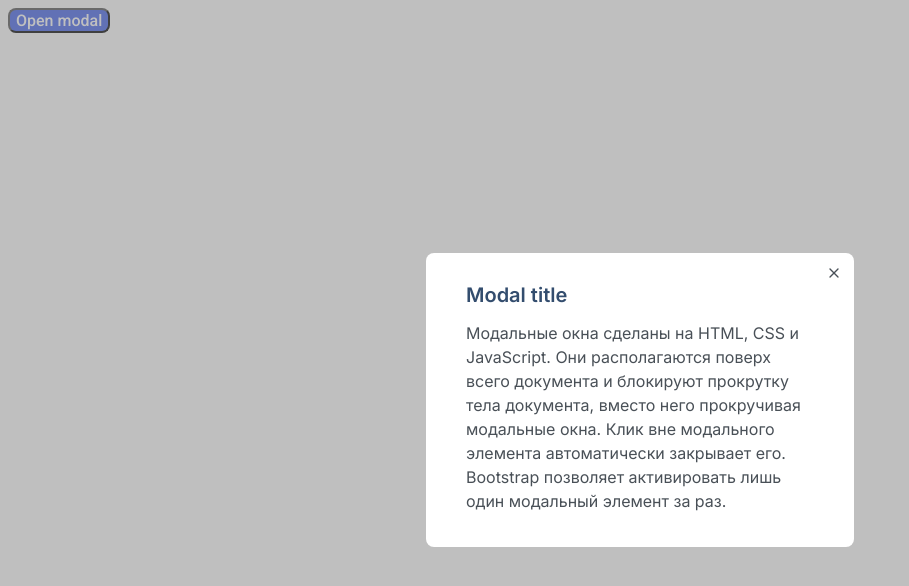
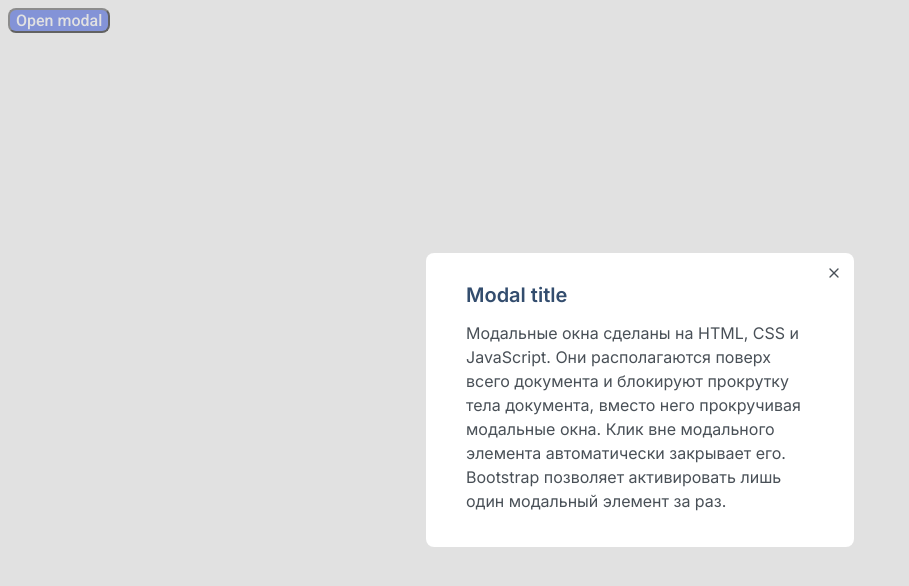
Before and after one commit to js-tasks-ru/htmlcss-20240216_alexandralexv, a website: page 05-lection3/02-modal/index.html in a window 1280 px wide. Both pictures are taken after a click on the button "Open modal". Shown: the whole page, without its empty margins (0-909 px from the left). Drawn offline with Linux system fonts and the light colour scheme.

Commit message:
Corrected

```diff
--- a/05-lection3/02-modal/index.html
+++ b/05-lection3/02-modal/index.html
@@ -9,7 +9,7 @@
     <body>
         <button id="modal-open" class="modal__button">Open modal</button>
         <div id="modal" class="modal">
-            <div class="modal__opacity"></div>
+            <!-- <div class="modal__opacity"></div> -->
             <div class="modal__window">
                 <div class="modal__flex">
                         <h2 class="modal__title">Modal title</h2>
--- a/05-lection3/02-modal/index.js
+++ b/05-lection3/02-modal/index.js
@@ -8,7 +8,7 @@
     }
 
     modalOpen.addEventListener('click', () => {
-        modal.style.display = 'block';
+        modal.style.display = 'flex';
         document.body.overflow = 'hidden';
     });
 
--- a/05-lection3/02-modal/modal.css
+++ b/05-lection3/02-modal/modal.css
@@ -20,8 +20,12 @@
     display: none;
     width: 100vw;
     height: 100vh;
+    background-color: rgba(196 196 196 / 0.5);
+    justify-content: center;
+    align-items: center;
 
 }
+
 
 /* Это я пытаюсь бороться с тем,
 чтобы прозрачность не передовалась наследникам.
@@ -32,7 +36,7 @@
 И тут наткнулся на статью, как это можно обойти,
 используя opacity не в родителе,
 а в привязанном наследнике modal__opacity
- */
+
 .modal__opacity {
     position: absolute;
     top: 0;
@@ -42,19 +46,14 @@
     opacity: 0.5;
     width: 100%;
     background: grey;
-}
+} */
 
 .modal__window {
     position: absolute;
-    top: 0;
-    left: 0;
-    right: 0;
-    bottom: 0;
     background: white;
     width: 428px;
     height: 294px;
     border-radius: 8px;
-    place-self: center;
     padding: 30px 40px 33px 40px;
     box-sizing: border-box;
 }
```
